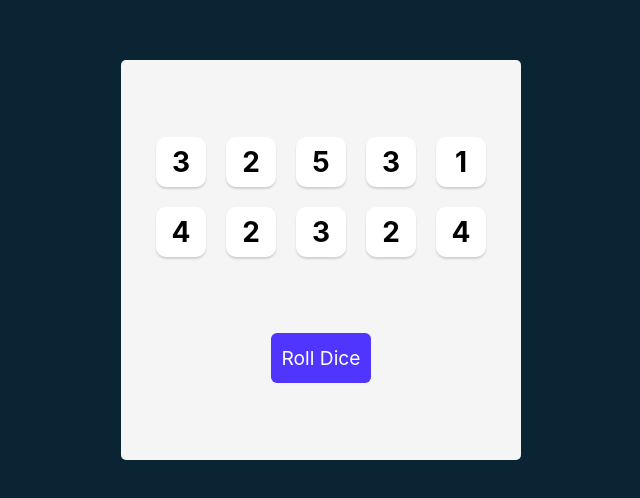
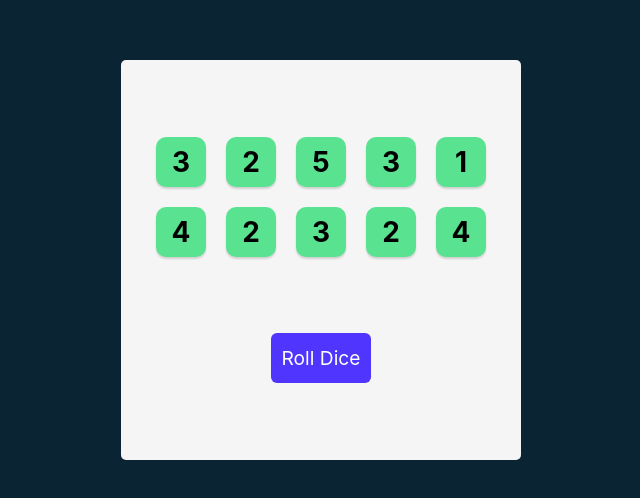
Before and after one commit to NicholasCloud4/Tenzies, a React (Vite) app: page / in a window 1280 px wide. Shown: the part 140-638 px from the top of the page, without its empty margins (319-959 px from the left). Built offline with nearby package versions, Linux system fonts and the light colour scheme.

Commit message:
styled held dice

```diff
--- a/src/App.jsx
+++ b/src/App.jsx
@@ -5,12 +5,12 @@ import Die from './components/Die'
 
 export default function App() {
     /**
-     * Challenge: Update the array of numbers in state to be
-     * an array of objects instead. Each object should look like:
-     * { value: <random number>, isHeld: false }
+     * Challenge: Add conditional styling to the Die component
+     * so that if it's held (isHeld === true), its background color
+     * changes to a light green (#59E391)
      *
-     * Making this change will break parts of our code, so make
-     * sure to update things so we're back to a working state
+     * Remember: currently the Die component has no way of knowing
+     * if it's "held" or not.
      */
 
     const [dice, setDice] = useState(generateAllNewDice())
@@ -19,14 +19,14 @@ export default function App() {
         let arr = []
         for (let i = 0; i < 10; i++) {
             let randomNumber = Math.floor(Math.random() * 6 + 1)
-            arr.push({ value: randomNumber, isHeld: false })
+            arr.push({ value: randomNumber, isHeld: true })
         }
         return arr
     }
 
 
     let diceElements = dice.map((die, index) => {
-        return <Die key={index} value={die.value} />
+        return <Die key={index} value={die.value} isHeld={die.isHeld} />
     })
 
     function rollDice() {
--- a/src/components/Die.jsx
+++ b/src/components/Die.jsx
@@ -1,7 +1,9 @@
 import React from 'react'
 
-export default function Die({ value }) {
+export default function Die({ value, isHeld }) {
     return (
-        <button>{value}</button>
+        <button style={{ backgroundColor: isHeld === true ? "#59E391" : "white" }}>
+            {value}
+        </button>
     )
 }
```
